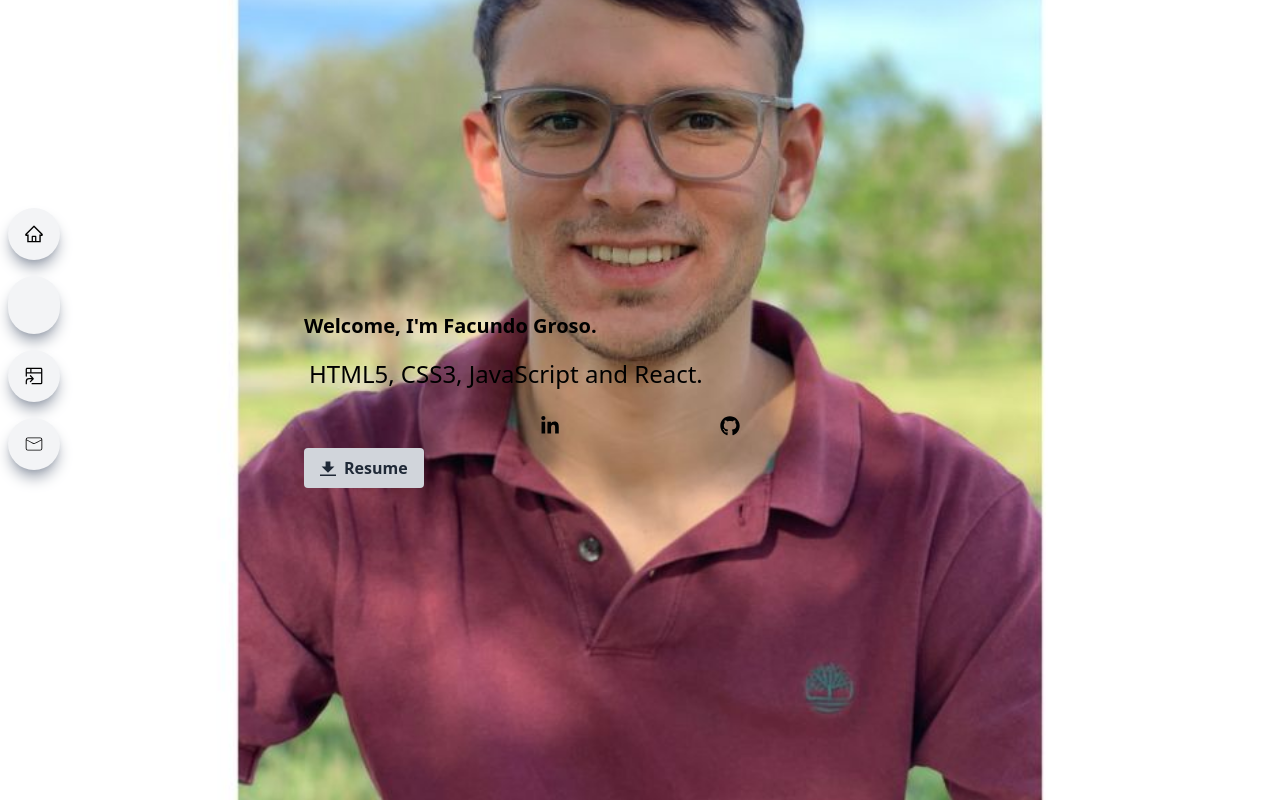
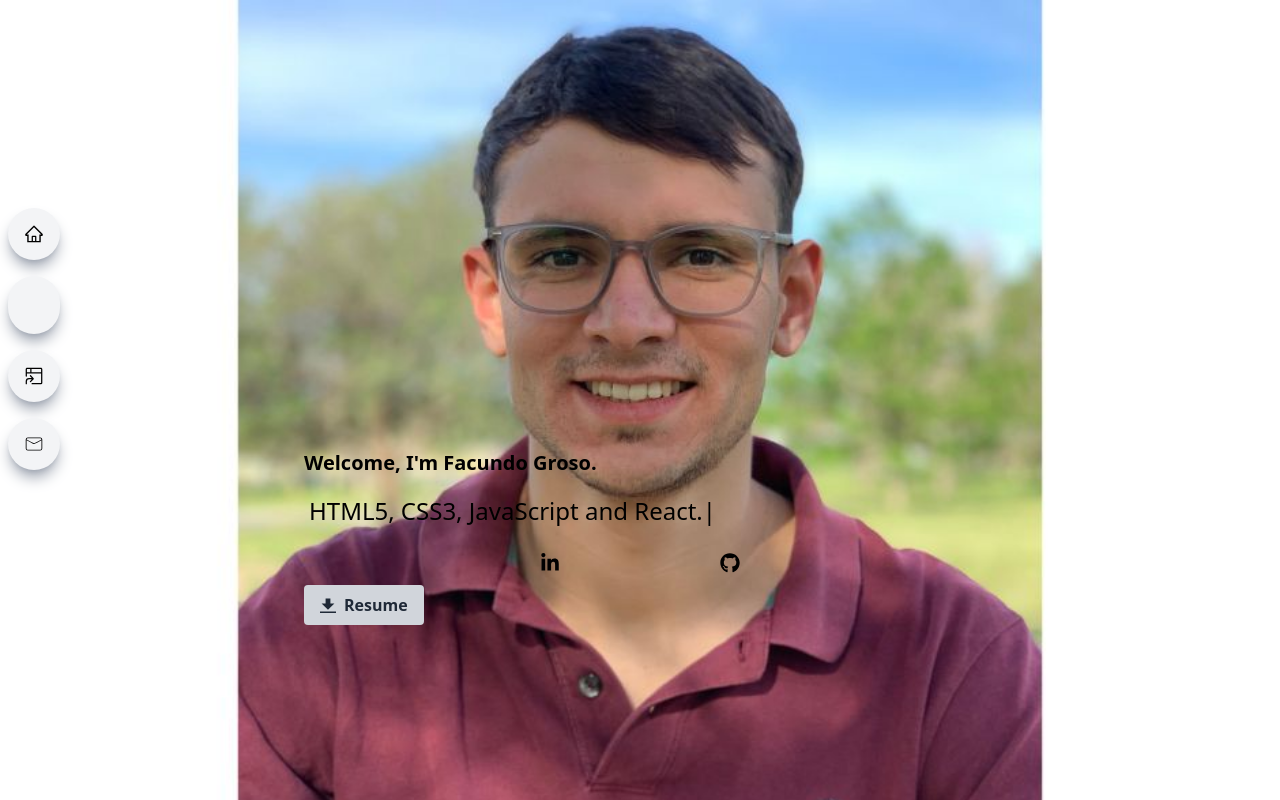
Before and after one commit to facugroso/Portfolio, a React (Vite) app: page / in a window 1280 px wide. Shown: the top 800 px of the page. Built offline with nearby package versions, Linux system fonts and the light colour scheme; some icons are missing.

Commit message:
evitar el corte de la imagen

```diff
--- a/src/components/Main.jsx
+++ b/src/components/Main.jsx
@@ -6,7 +6,7 @@
   return (
     <div id="main" className="relative">
       <img
-        className="w-full h-screen object-cover"
+        className="w-full min-h-screen object-cover"
         src="/img/photoWelcome.jpg"
         alt="background image"
       />
```
